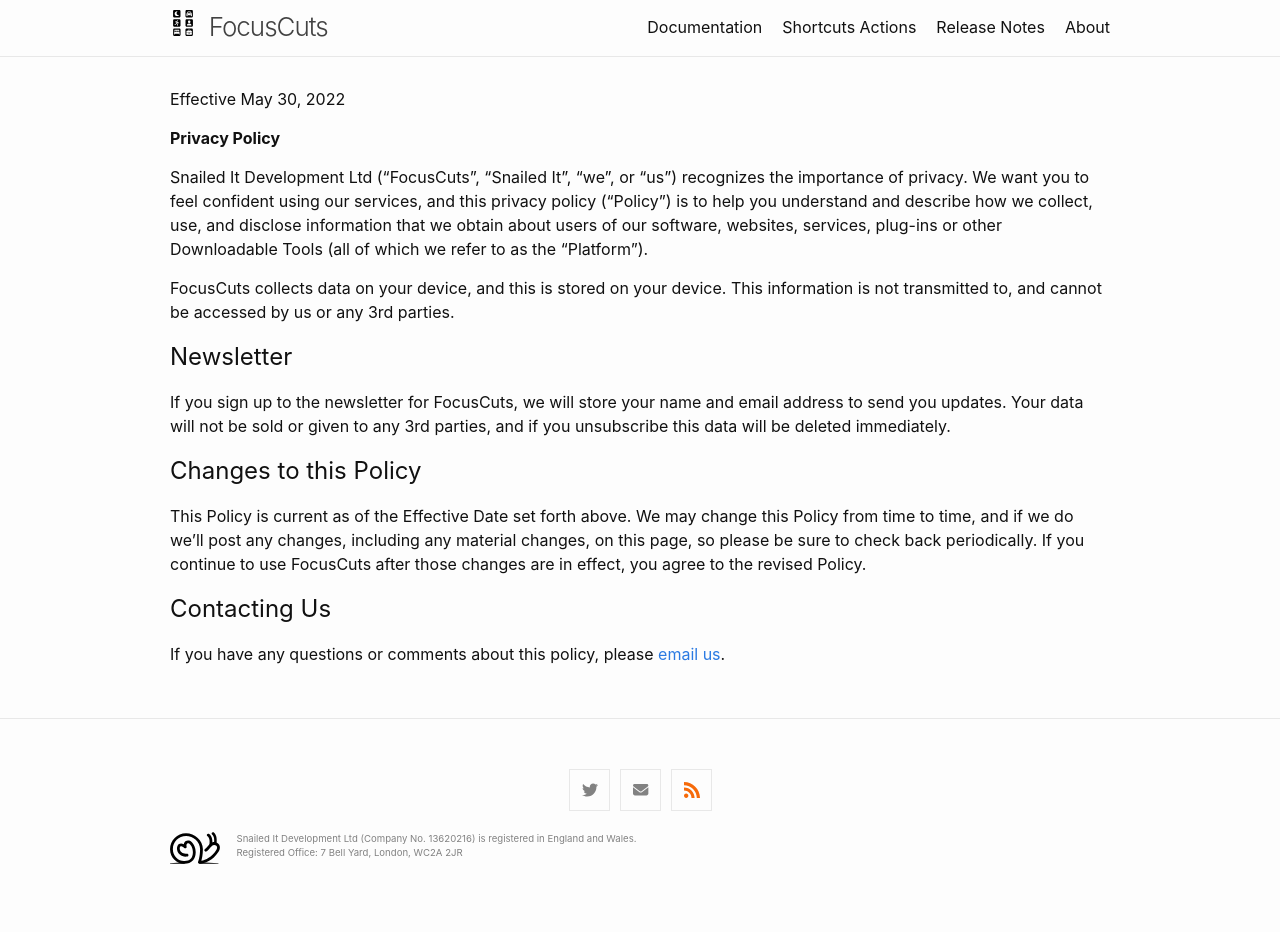
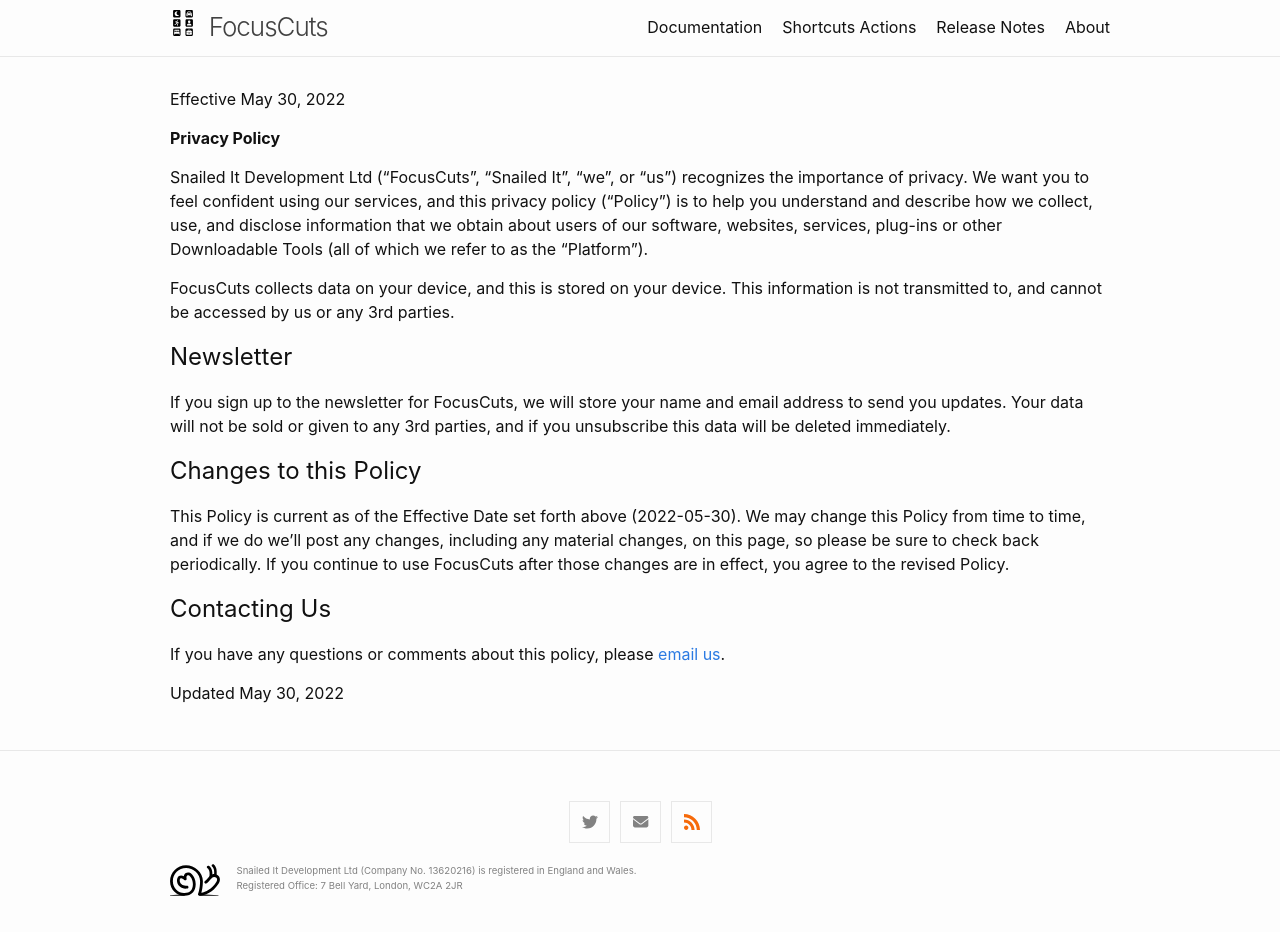
Before and after one commit to Omni-Tooling/FocusCuts-Site, a Jekyll site: the page built from privacy-policy.md, in a window 1280 px wide. Built offline with Jekyll 4.4.1, drawn with Linux system fonts in a browser that asks for light colours; before the commit the page ends 900 px from its top, so only the background shows below that.

Commit message:
Make dates magical

```diff
--- a/privacy-policy.md
+++ b/privacy-policy.md
@@ -1,5 +1,7 @@
 ---
 title: 'Privacy Policy'
+date: 2022-05-30
+updated: 2022-05-30
 published: true
 layout: default
 redirect_from:
@@ -25,8 +27,10 @@
 
 ## Changes to this Policy
 
-This Policy is current as of the Effective Date set forth above. We may change this Policy from time to time, and if we do we’ll post any changes, including any material changes, on this page, so please be sure to check back periodically. If you continue to use FocusCuts after those changes are in effect, you agree to the revised Policy.
+This Policy is current as of the Effective Date set forth above ({{ page.date }}). We may change this Policy from time to time, and if we do we’ll post any changes, including any material changes, on this page, so please be sure to check back periodically. If you continue to use FocusCuts after those changes are in effect, you agree to the revised Policy.
 
 ## Contacting Us
 
 If you have any questions or comments about this policy, please [email us](mailto:{{ site.email | encode_email }}).
+
+Updated {{ page.updated | date: '%B %d, %Y' }}
```
Also changed, not shown: other parts of privacy-policy.md (+1 -1 lines).
